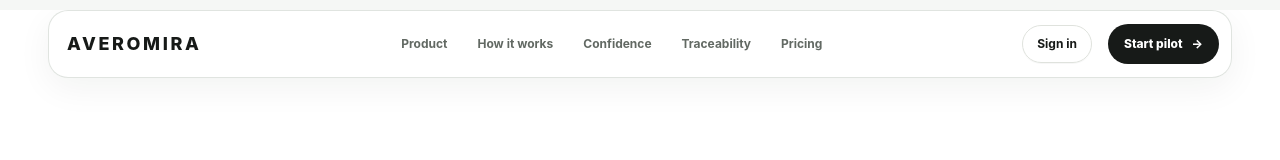
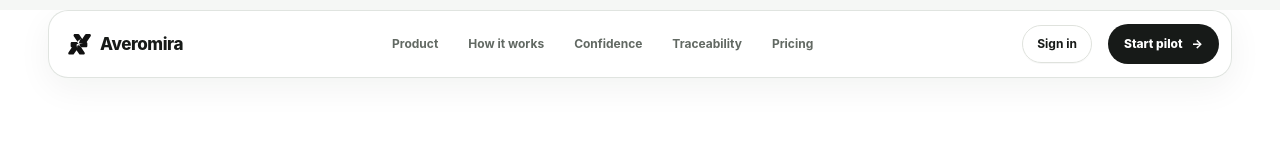
Before and after one commit to miromnb-coder/Rivora, a Next.js app: page / in a window 1280 px wide. Shown: the top 160 px of the page. Built offline with nearby package versions, Linux system fonts and the light colour scheme; no server answers.

Commit message:
Use Averomira symbol in top bar and favicon (#65)
* Add Averomira symbol lockup option

* Use Averomira symbol in marketing top bar

* Refine Averomira favicon symbol

* Style Averomira top bar symbol lockup

```diff
--- a/components/marketing/MarketingNav.tsx
+++ b/components/marketing/MarketingNav.tsx
@@ -6,7 +6,7 @@ export function MarketingNav({ locale }: { locale: Locale }) {
   const fi = locale === "fi";
   return (
     <header className="marketing-nav nav-v2">
-      <Link href="/" aria-label="Averomira home" className="nav-v2-brand"><RivoraMark /></Link>
+      <Link href="/" aria-label="Averomira home" className="nav-v2-brand"><RivoraMark withSymbol /></Link>
       <nav className="nav-v2-links" aria-label="Main navigation">
         <a href="#product">{fi ? "Tuote" : "Product"}</a>
         <a href="#how-it-works">{fi ? "Näin se toimii" : "How it works"}</a>
--- a/components/marketing/RivoraMark.tsx
+++ b/components/marketing/RivoraMark.tsx
@@ -1,10 +1,31 @@
-export function RivoraMark({ className = "" }: { className?: string }) {
+export function RivoraMark({
+  className = "",
+  withSymbol = false,
+}: {
+  className?: string;
+  withSymbol?: boolean;
+}) {
   return (
     <span
-      className={`nodra-wordmark ${className}`.trim()}
+      className={`nodra-wordmark ${withSymbol ? "with-symbol" : ""} ${className}`.trim()}
       aria-label="Averomira"
     >
-      Averomira
+      {withSymbol ? (
+        <span className="averomira-brand-symbol" aria-hidden="true">
+          <svg viewBox="0 0 256 256" focusable="false">
+            <path
+              fill="currentColor"
+              d="M42 105.5h70.4L65.8 44.9c-4.9-6.4-3.7-15.6 2.7-20.5 2.5-1.9 5.6-3 8.8-3h41.9c4.6 0 8.9 2.2 11.7 5.9l35.6 46.3 35.6-46.3c2.8-3.7 7.1-5.9 11.7-5.9h41.9c8.1 0 14.6 6.5 14.6 14.6 0 3.2-1.1 6.3-3 8.8l-46.6 60.7H214c7.8 0 14.1 6.3 14.1 14.1v29.7c0 7.8-6.3 14.1-14.1 14.1h-60.7l41.7 54.3c4.9 6.4 3.7 15.6-2.7 20.5-2.5 1.9-5.6 3-8.8 3h-41.9c-4.6 0-8.9-2.2-11.7-5.9l-31.4-40.9-31.4 40.9c-2.8 3.7-7.1 5.9-11.7 5.9H13.5c-8.1 0-14.6-6.5-14.6-14.6 0-3.2 1.1-6.3 3-8.8l41.7-54.3H42c-7.8 0-14.1-6.3-14.1-14.1v-29.7c0-7.8 6.3-14.2 14.1-14.2Z"
+              transform="translate(14 0) scale(.89 1)"
+            />
+            <path
+              fill="#fff"
+              d="M126.5 93.5 148 65.6l-18.7 42.7c-2.7 6.2 1.8 13.2 8.6 13.2h33.9l-31.7 6.5c-7.2 1.5-10 10.1-5.1 15.5l14.3 15.9-25.4-17c-5.8-3.9-13.7-.2-14.4 6.8l-2.2 20.2-4.9-29.8c-1.1-6.6 4.4-12.5 11.1-11.7l16.4 1.8-14.7-10.7c-5.7-4.2-6.6-12.4-1.9-17.6l13.2-14.9Z"
+            />
+          </svg>
+        </span>
+      ) : null}
+      <span className="averomira-wordmark-text">Averomira</span>
     </span>
   );
 }
```
Also changed, not shown: app/globals.css, app/icon.svg.
